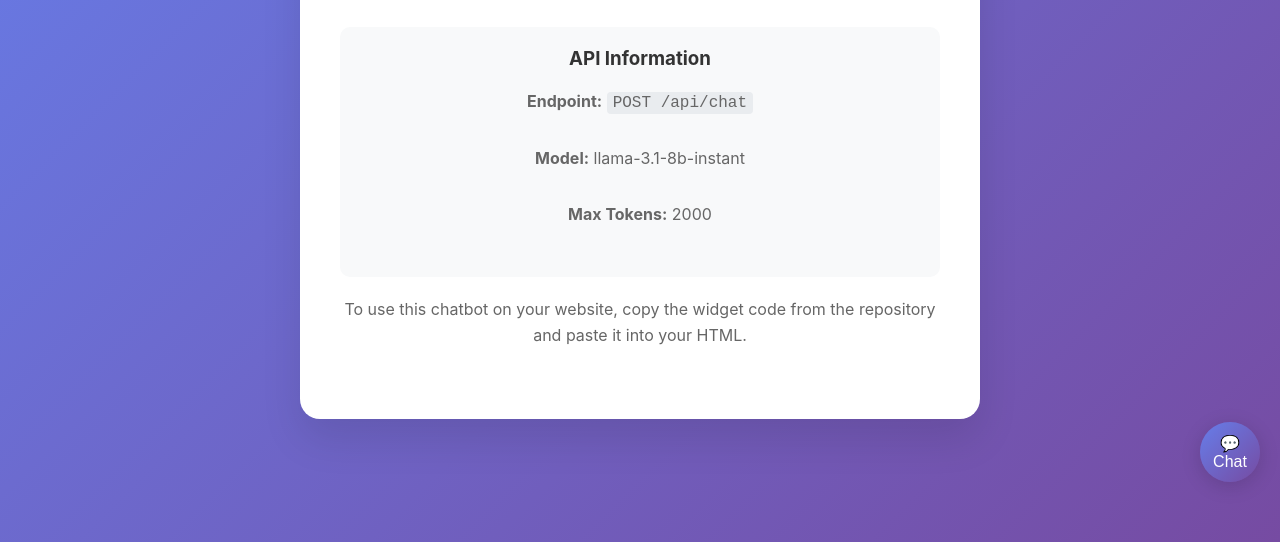
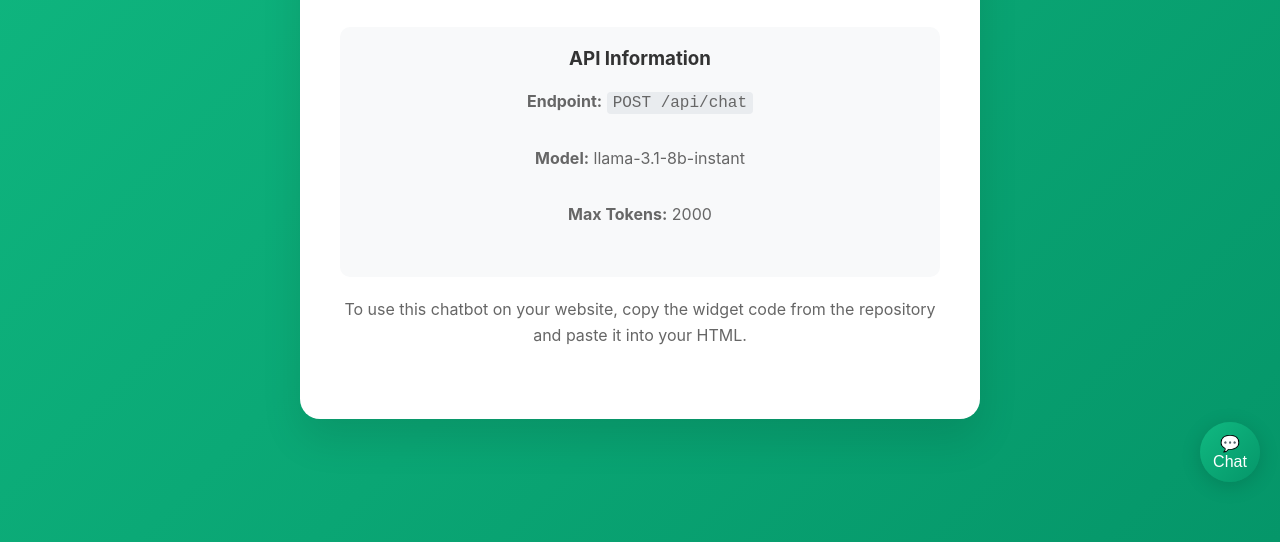
Before and after one commit to ABDULLAHUMAR020703/TechDotGlobal-Chatbot, a website: page public/index.html in a window 1280 px wide. Shown: the part 298-840 px from the top of the page. Drawn offline with Linux system fonts and the light colour scheme.

Commit message:
Change color scheme to green and white

```diff
--- a/public/index.html
+++ b/public/index.html
@@ -9,7 +9,7 @@
             font-family: -apple-system, BlinkMacSystemFont, 'Segoe UI', Roboto, sans-serif;
             margin: 0;
             padding: 20px;
-            background: linear-gradient(135deg, #667eea 0%, #764ba2 100%);
+            background: linear-gradient(135deg, #10b981 0%, #059669 100%);
             min-height: 100vh;
             display: flex;
             align-items: center;
@@ -71,13 +71,13 @@
       const API_URL = 'https://tech-dot-global-chatbot-3938.vercel.app/api/chat';
       const button = document.createElement('button');
       button.innerHTML = '💬 Chat';
-      button.style.cssText = 'position:fixed;bottom:20px;right:20px;width:60px;height:60px;border-radius:50%;background:linear-gradient(135deg,#667eea 0%,#764ba2 100%);border:none;color:white;cursor:pointer;box-shadow:0 4px 20px rgba(0,0,0,0.15);z-index:10000;font-size:16px;';
+      button.style.cssText = 'position:fixed;bottom:20px;right:20px;width:60px;height:60px;border-radius:50%;background:linear-gradient(135deg,#10b981 0%,#059669 100%);border:none;color:white;cursor:pointer;box-shadow:0 4px 20px rgba(0,0,0,0.15);z-index:10000;font-size:16px;';
 
       const chatWindow = document.createElement('div');
       chatWindow.style.cssText = 'position:fixed;bottom:90px;right:20px;width:350px;height:400px;background:white;border-radius:12px;box-shadow:0 8px 30px rgba(0,0,0,0.12);display:none;flex-direction:column;z-index:10000;font-family:-apple-system,BlinkMacSystemFont,Segoe UI,Roboto,sans-serif;';
 
       const header = document.createElement('div');
-      header.innerHTML = '<div style="background:linear-gradient(135deg,#667eea 0%,#764ba2 100%);color:white;padding:15px;border-radius:12px 12px 0 0;display:flex;justify-content:space-between;align-items:center;"><h3 style="margin:0;font-size:16px;">TechDotGlobal Assistant</h3><button id="closeChat" style="background:none;border:none;color:white;font-size:20px;cursor:pointer;">×</button></div>';
+      header.innerHTML = '<div style="background:linear-gradient(135deg,#10b981 0%,#059669 100%);color:white;padding:15px;border-radius:12px 12px 0 0;display:flex;justify-content:space-between;align-items:center;"><h3 style="margin:0;font-size:16px;">TechDotGlobal Assistant</h3><button id="closeChat" style="background:none;border:none;color:white;font-size:20px;cursor:pointer;">×</button></div>';
 
       const messages = document.createElement('div');
       messages.style.cssText = 'flex:1;padding:20px;overflow-y:auto;background:#f8f9fa;';
@@ -85,7 +85,7 @@
 
       const inputArea = document.createElement('div');
       inputArea.style.cssText = 'padding:20px;background:white;border-top:1px solid #e1e5e9;';
-      inputArea.innerHTML = '<div style="display:flex;gap:10px;align-items:center;"><input id="chatInput" type="text" placeholder="Type your message..." style="flex:1;padding:12px 16px;border:1px solid #e1e5e9;border-radius:24px;font-size:14px;outline:none;" maxlength="500"><button id="sendBtn" style="width:40px;height:40px;border-radius:50%;background:linear-gradient(135deg,#667eea 0%,#764ba2 100%);border:none;color:white;cursor:pointer;">➤</button></div>';
+      inputArea.innerHTML = '<div style="display:flex;gap:10px;align-items:center;"><input id="chatInput" type="text" placeholder="Type your message..." style="flex:1;padding:12px 16px;border:1px solid #e1e5e9;border-radius:24px;font-size:14px;outline:none;" maxlength="500"><button id="sendBtn" style="width:40px;height:40px;border-radius:50%;background:linear-gradient(135deg,#10b981 0%,#059669 100%);border:none;color:white;cursor:pointer;">➤</button></div>';
 
       chatWindow.appendChild(header);
       chatWindow.appendChild(messages);
@@ -101,7 +101,7 @@
         const div = document.createElement('div');
         div.style.cssText = 'margin-bottom:15px;display:flex;align-items:flex-start;' + (sender === 'user' ? 'justify-content:flex-end;' : '');
         const content = document.createElement('div');
-        content.style.cssText = 'max-width:80%;padding:12px 16px;border-radius:18px;font-size:14px;line-height:1.4;' + (sender === 'user' ? 'background:linear-gradient(135deg,#667eea 0%,#764ba2 100%);color:white;border-bottom-right-radius:4px;' : 'background:white;color:#333;border:1px solid #e1e5e9;border-bottom-left-radius:4px;');
+        content.style.cssText = 'max-width:80%;padding:12px 16px;border-radius:18px;font-size:14px;line-height:1.4;' + (sender === 'user' ? 'background:linear-gradient(135deg,#10b981 0%,#059669 100%);color:white;border-bottom-right-radius:4px;' : 'background:white;color:#333;border:1px solid #e1e5e9;border-bottom-left-radius:4px;');
         content.textContent = text;
         div.appendChild(content);
         messages.appendChild(div);
```
